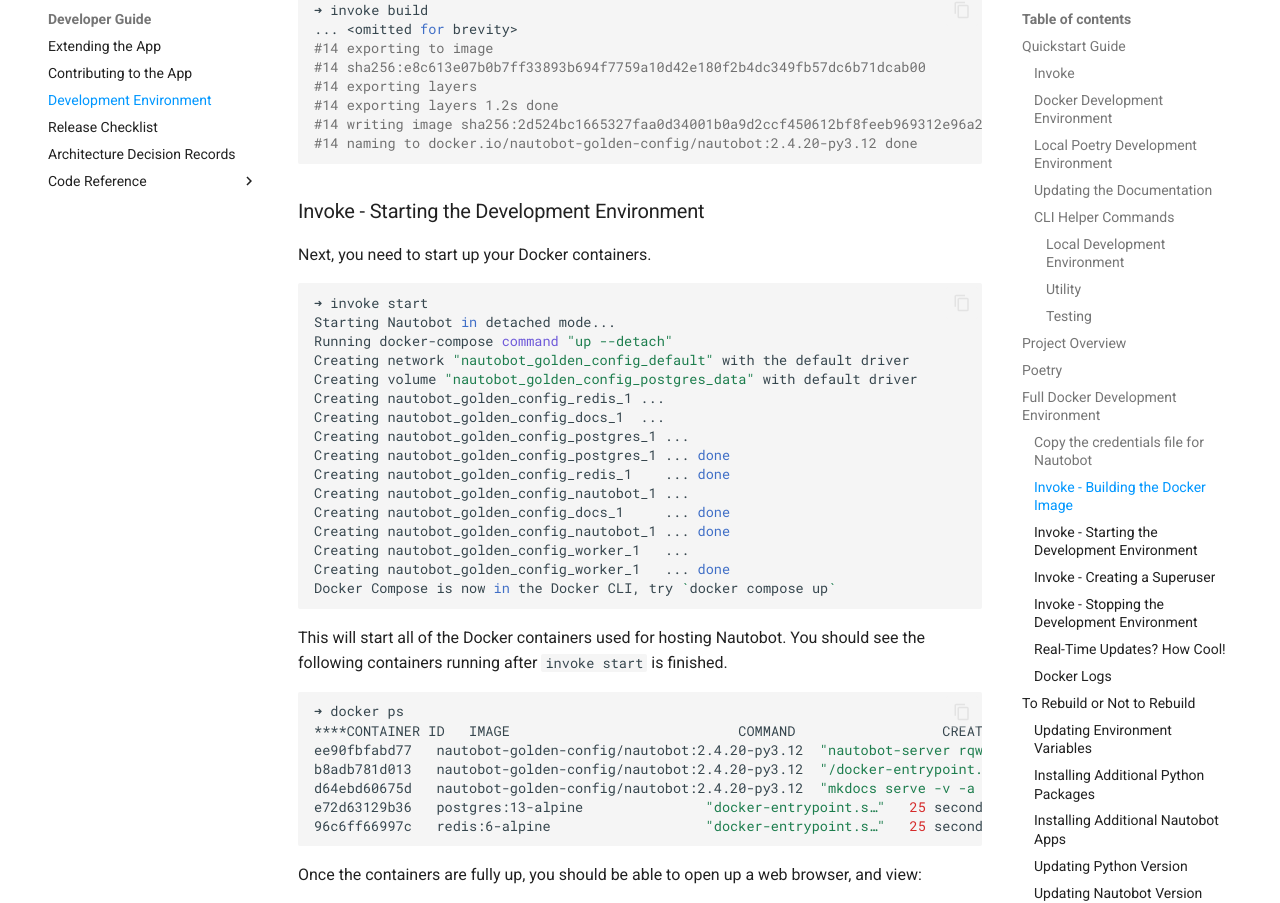
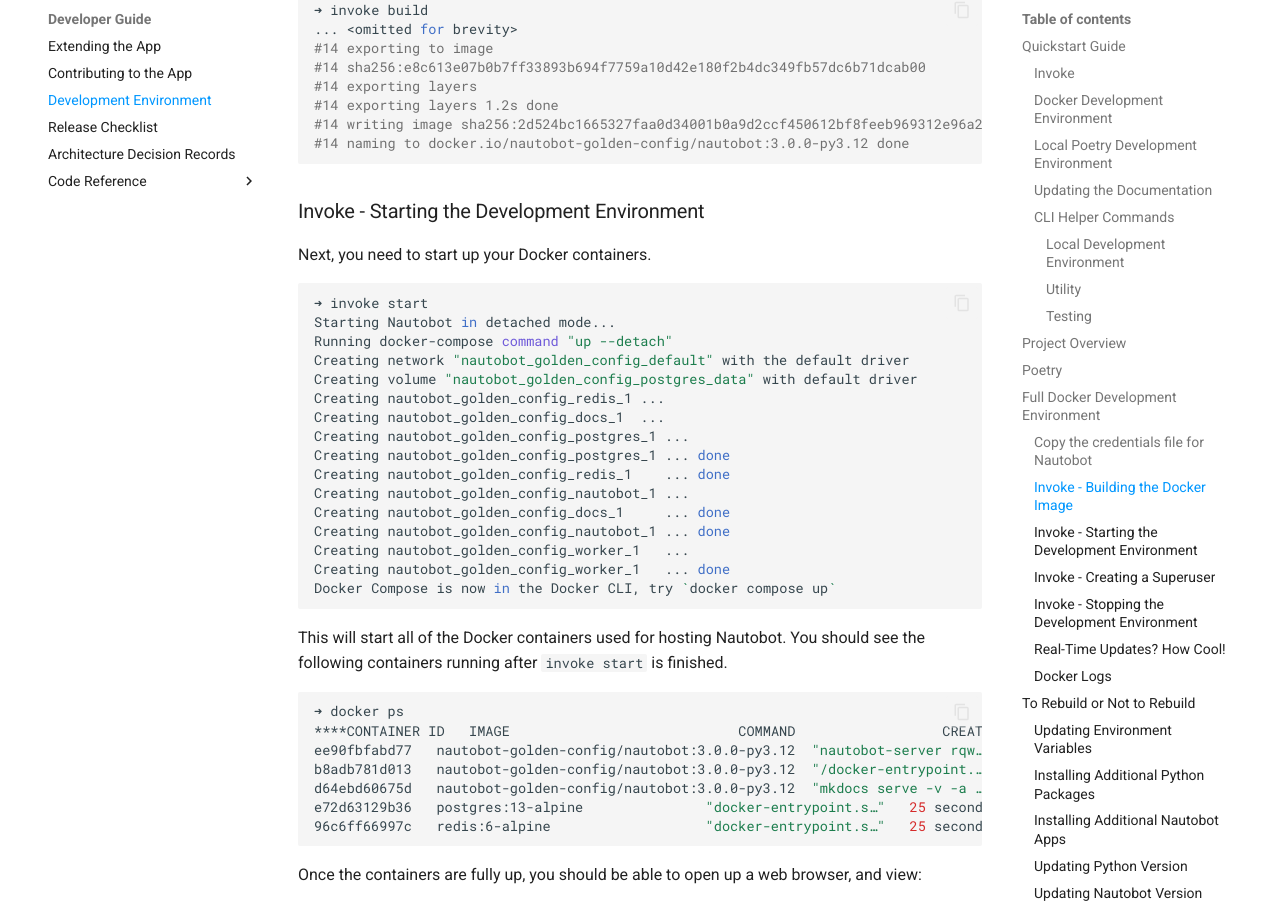
Before and after one commit to nautobot/nautobot-app-golden-config, an MkDocs documentation site: the page built from docs/dev/dev_environment.md, in a window 1280 px wide and 1400 px high, scrolled down 5345 px. Shown: the part 126-1029 px from the top of the window. Built offline with MkDocs 1.6.1 and Material for MkDocs 9.7.7, drawn with Linux system fonts in a browser that asks for light colours; comment, search, counter and statistics services are not loaded; some of the changed text lies outside the part shown.

Commit message:
Cookie updated targeting develop by NetworkToCode Cookie Drift Manager Tool
## [3.0.0 (2025-12-30)](https://github.com/nautobot/cookiecutter-nautobot-app/releases/tag/3.0.0)

### Added

- [#291](https://github.com/nautobot/cookiecutter-nautobot-app/issues/291) - Added support for Python `3.13`.

### Changed

- [#291](https://github.com/nautobot/cookiecutter-nautobot-app/issues/291) - Updated minimum Nautobot version to `3.0.0`.
- [#291](https://github.com/nautobot/cookiecutter-nautobot-app/issues/291) - Updated maximum Nautobot version to `<4.0.0`.
- [#309](https://github.com/nautobot/cookiecutter-nautobot-app/issues/309) - Change the tag-nautobot-app workflow to support multiple nautobot-app versions.
- [#320](https://github.com/nautobot/cookiecutter-nautobot-app/issues/320) - Upstream testing now runs against selected branches.

### Documentation

- [#319](https://github.com/nautobot/cookiecutter-nautobot-app/issues/319) - Fixed nav typo and added missing 2.7.2 release notes.

### Housekeeping

- [#322](https://github.com/nautobot/cookiecutter-nautobot-app/issues/322) - Updated CI workflow to always regenerate poetry lockfile.

**Full Changelog**: https://github.com/nautobot/cookiecutter-nautobot-app/compare/nautobot-app-v2.7.2...nautobot-app-v3.0.0

````diff
--- a/docs/dev/dev_environment.md
+++ b/docs/dev/dev_environment.md
@@ -13,7 +13,7 @@
 
 The [Invoke](http://www.pyinvoke.org/) library is used to provide some helper commands based on the environment. There are a few configuration parameters which can be passed to Invoke to override the default configuration:
 
-- `nautobot_ver`: the version of Nautobot to use as a base for any built docker containers (default: 2.4.20)
+- `nautobot_ver`: the version of Nautobot to use as a base for any built docker containers (default: 3.0.0)
 - `project_name`: the default docker compose project name (default: `nautobot-golden-config`)
 - `python_ver`: the version of Python to use as a base for any built docker containers (default: 3.12)
 - `local`: a boolean flag indicating if invoke tasks should be run on the host or inside the docker containers (default: False, commands will be run in docker containers)
@@ -181,7 +181,7 @@
 #14 exporting layers
 #14 exporting layers 1.2s done
 #14 writing image sha256:2d524bc1665327faa0d34001b0a9d2ccf450612bf8feeb969312e96a2d3e3503 done
-#14 naming to docker.io/nautobot-golden-config/nautobot:2.4.20-py3.12 done
+#14 naming to docker.io/nautobot-golden-config/nautobot:3.0.0-py3.12 done
 ```
 
 ### Invoke - Starting the Development Environment
@@ -212,9 +212,9 @@
 ```bash
 ➜ docker ps
 ****CONTAINER ID   IMAGE                            COMMAND                  CREATED          STATUS          PORTS                                       NAMES
-ee90fbfabd77   nautobot-golden-config/nautobot:2.4.20-py3.12  "nautobot-server rqw…"   16 seconds ago   Up 13 seconds                                               nautobot_golden_config_worker_1
-b8adb781d013   nautobot-golden-config/nautobot:2.4.20-py3.12  "/docker-entrypoint.…"   20 seconds ago   Up 15 seconds   0.0.0.0:8080->8080/tcp, :::8080->8080/tcp   nautobot_golden_config_nautobot_1
-d64ebd60675d   nautobot-golden-config/nautobot:2.4.20-py3.12  "mkdocs serve -v -a …"   25 seconds ago   Up 18 seconds   0.0.0.0:8001->8080/tcp, :::8001->8080/tcp   nautobot_golden_config_docs_1
+ee90fbfabd77   nautobot-golden-config/nautobot:3.0.0-py3.12  "nautobot-server rqw…"   16 seconds ago   Up 13 seconds                                               nautobot_golden_config_worker_1
+b8adb781d013   nautobot-golden-config/nautobot:3.0.0-py3.12  "/docker-entrypoint.…"   20 seconds ago   Up 15 seconds   0.0.0.0:8080->8080/tcp, :::8080->8080/tcp   nautobot_golden_config_nautobot_1
+d64ebd60675d   nautobot-golden-config/nautobot:3.0.0-py3.12  "mkdocs serve -v -a …"   25 seconds ago   Up 18 seconds   0.0.0.0:8001->8080/tcp, :::8001->8080/tcp   nautobot_golden_config_docs_1
 e72d63129b36   postgres:13-alpine               "docker-entrypoint.s…"   25 seconds ago   Up 19 seconds   0.0.0.0:5432->5432/tcp, :::5432->5432/tcp   nautobot_golden_config_postgres_1
 96c6ff66997c   redis:6-alpine                   "docker-entrypoint.s…"   25 seconds ago   Up 21 seconds   0.0.0.0:6379->6379/tcp, :::6379->6379/tcp   nautobot_golden_config_redis_1
 ```
@@ -410,7 +410,7 @@
     {
         "nautobot_golden_config": {
             ...
-            "nautobot_ver": "2.4.20",
+            "nautobot_ver": "3.0.0",
 	    ...
         }
     }
--- a/invoke.example.yml
+++ b/invoke.example.yml
@@ -1,6 +1,6 @@
 ---
 nautobot_golden_config:
-  nautobot_ver: "2.4.20"
+  nautobot_ver: "3.0.0"
   python_ver: "3.12"
   # local: false
   # compose_dir: "/full/path/to/nautobot-app-golden-config/development"
--- a/invoke.mysql.yml
+++ b/invoke.mysql.yml
@@ -1,7 +1,7 @@
 ---
 nautobot_golden_config:
   project_name: "nautobot-golden-config"
-  nautobot_ver: "2.4.20"
+  nautobot_ver: "3.0.0"
   local: false
   python_ver: "3.12"
   compose_dir: "development"
--- a/pyproject.toml
+++ b/pyproject.toml
@@ -16,6 +16,7 @@
     "Programming Language :: Python :: 3.10",
     "Programming Language :: Python :: 3.11",
     "Programming Language :: Python :: 3.12",
+    "Programming Language :: Python :: 3.13",
 ]
 packages = [
     { include = "nautobot_golden_config" },
@@ -26,9 +27,9 @@
 ]
 
 [tool.poetry.dependencies]
-python = ">=3.10,<3.13"
+python = ">=3.10,<3.14"
 # Used for local development
-nautobot = ">=2.4.20,<3.0.0"
+nautobot = ">=3.0.0,<4.0.0"
 
 [tool.poetry.group.dev.dependencies]
 coverage = "*"
--- a/tasks.py
+++ b/tasks.py
@@ -52,7 +52,7 @@
 namespace.configure(
     {
         "nautobot_golden_config": {
-            "nautobot_ver": "2.4.20",
+            "nautobot_ver": "3.0.0",
             "project_name": "nautobot-golden-config",
             "python_ver": "3.12",
             "local": False,
````
Also changed, not shown: docs/admin/compatibility_matrix.md (+1 -1 lines), docs/admin/install.md (+1 -1 lines), .cookiecutter.json, .github/ISSUE_TEMPLATE/bug_report.md, .github/ISSUE_TEMPLATE/feature_request.md, 3 other files.
